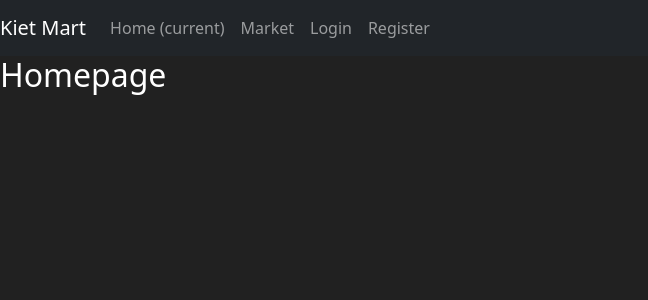
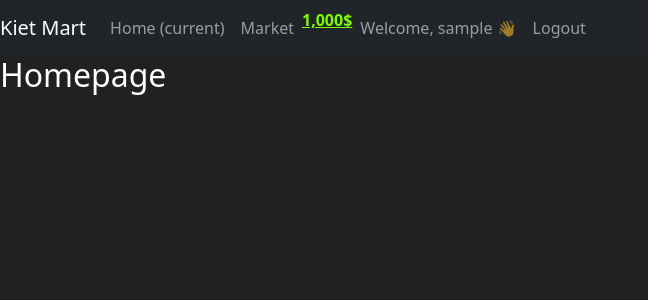
Before and after one commit to Mr-Sunglasses/market-app, a Flask app: page / in a window 1280 px wide. Shown: the top 300 px of the page, without its empty margins (0-648 px from the left). Run offline with Flask 2, Linux system fonts and the light colour scheme; the visitor is signed in with stand-in values (Sample User, id 1); data comes from the database, SQL or seed files in the repository.

Commit message:
Fixed html template

```diff
--- a/market/templates/basetemplate.html
+++ b/market/templates/basetemplate.html
@@ -56,14 +56,33 @@
                     <a class="nav-link" href="{{ url_for('marketpage') }}">Market</a>
                 </li>
             </ul>
-            <ul class="navbar-nav">
+            {% if current_user.is_authenticated %}
+                <ul class="navbar-nav">
+                    <a class="nav-item" style="color: lawngreen; font-weight: bold">
+                        <i class="fas fa-coins"></i>
+                        {{ current_user.prettier_budget }}
+
+
+                    </a>
+                <li class="nav-item">
+                    <a class="nav-link">Welcome, {{ current_user.username }} 👋</a>
+                </li>
+                <li class="nav-item">
+                    <a class="nav-link" href="">Logout</a>
+                </li>
+                </ul>
+            {% else %}
+                <ul class="navbar-nav">
                 <li class="nav-item">
                     <a class="nav-link" href="{{ url_for('login') }}">Login</a>
                 </li>
                 <li class="nav-item">
                     <a class="nav-link" href="{{ url_for('register') }}">Register</a>
                 </li>
-            </ul>
+                </ul>
+
+            {% endif %}
+
         </div>
       </nav>
 
```
